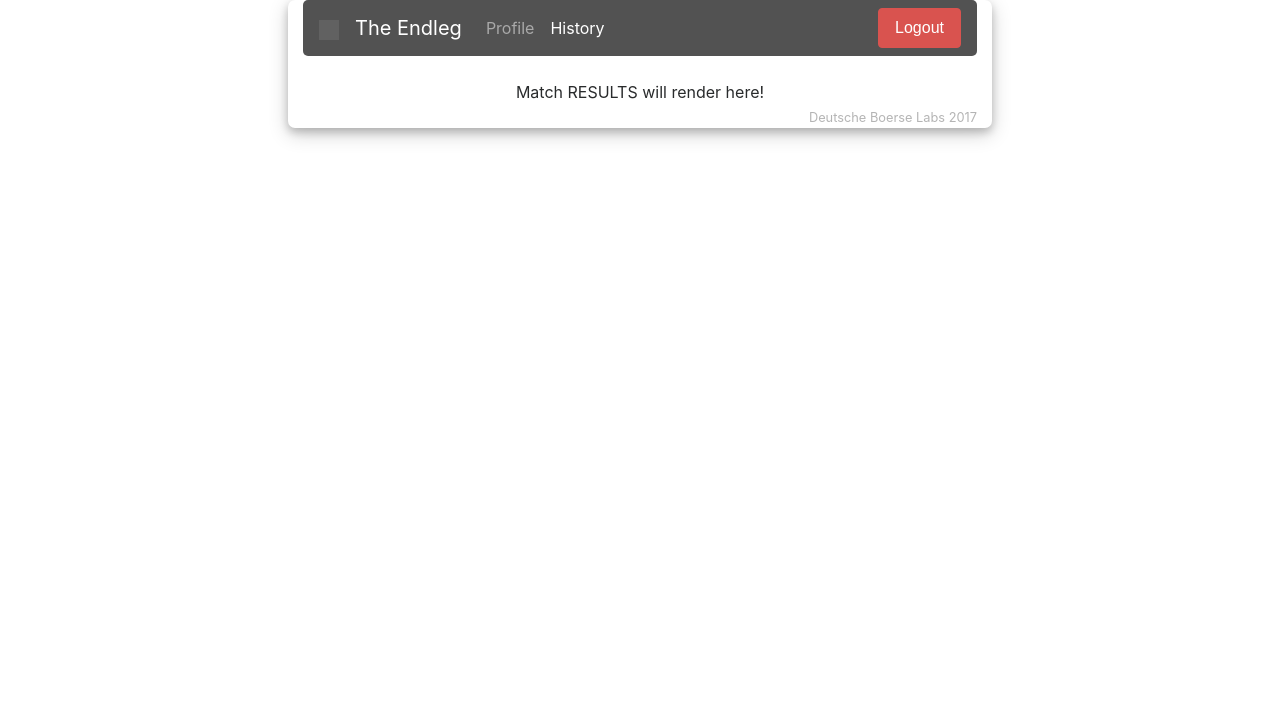
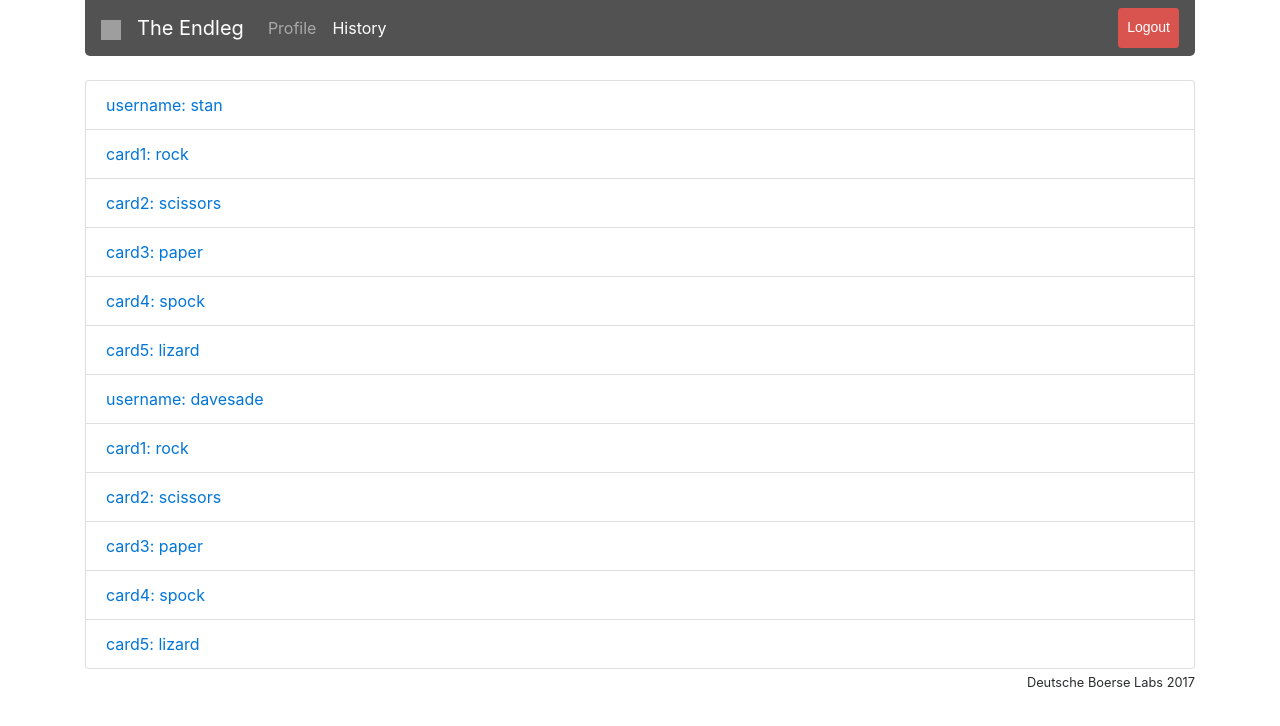
Before and after one commit to do-team/endleg-frontend, a web app: file page-history.html in a window 1280 px wide. Shown: the top 726 px of the page. Run offline with its HTML, style and script files only (its server is not run), Linux system fonts and the light colour scheme; some libraries are stand-ins or nearby versions; grey boxes are pictures that could not be loaded.

Commit message:
Error page : Displayed when user is not logged in page-history : Displays AJAX received data from JSON objects  - example.json is local JSON testing structure
Multiple other code fixes

```diff
--- a/css/styles.css
+++ b/css/styles.css
@@ -79,3 +79,10 @@ img.inverted {
 small {
     color: rgba(82, 82, 82, 0.43);
 }
+
+hr {
+    margin-top: 1rem;
+    margin-bottom: 1rem;
+    border: 0;
+    border-top: 1px solid rgba(0, 0, 0, 0.1);
+}
--- /dev/null
+++ b/example.json
@@ -0,0 +1,46 @@
+{
+  "items": [
+    {
+      "key"   : "username",
+      "value" : "stan"
+    },{
+      "key"   : "card1",
+      "value" : "rock"
+    },{
+      "key"   : "card2",
+      "value" : "scissors"
+    },{
+      "key"   : "card3",
+      "value" : "paper"
+    },{
+      "key"   : "card4",
+      "value" : "spock"
+    },{
+      "key"   : "card5",
+      "value" : "lizard"
+    },{
+      "key"   : "username",
+      "value" : "davesade"
+    },{
+      "key"   : "card1",
+      "value" : "rock"
+    },{
+      "key"   : "card2",
+      "value" : "scissors"
+    },{
+      "key"   : "card3",
+      "value" : "paper"
+    },{
+      "key"   : "card4",
+      "value" : "spock"
+    },{
+      "key"   : "card5",
+      "value" : "lizard"
+    }
+  ],
+  "obj": {
+    "number": 3.14e-6,
+    "enabled": true
+  },
+  "message": "This are the game results.."
+}
--- a/js/auth.js
+++ b/js/auth.js
@@ -37,7 +37,7 @@ function registerUser(user) {    // Need to provide placeholder keys unless unau
 
     userPool.signUp(user.username, user.password, attributeList, null, function (err, result) {
         if (err) {
-            console.log(err);
+            // console.log(err);
             return;
         }
         console.log('User' + user.username + 'Created');
@@ -123,7 +123,8 @@ function loginUser(username, password) {
         },
         onFailure: (err) => {
             console.log(err);
-            $('#loginButton').parent().prepend('<span class="error">' + err.message + '</span>')
+            // $('#loginButton').parent().prepend('<span class="error">' + err.message + '</span>');
+            $('#loginButton').parent().append('<span class="alert alert-danger">' + err.message + '</span>');
         }
     });
 }
@@ -199,7 +200,7 @@ function checkHand() {
     var obj_end = ' }';
 
     for (var i = 1; i < 6; i++) {
-        console.log('Getting element ' + i);
+        // console.log('Getting element ' + i);
         myCard = document.getElementById("myCard" + i).getAttribute("src");
         var filename = myCard.replace(/^(.*)[\\\/]/, '');                           // Regexp hell
         var output = filename.substr(0, filename.lastIndexOf('.')) || filename;     // Strip file ext from hellstring
@@ -210,14 +211,14 @@ function checkHand() {
             obj += '"card' + i + '" : "' + output + '", ';
         }
         ;
-        console.log(obj);
+        // console.log(obj);
     }
 
     obj = obj_start + obj + obj_end;
     var myObject = JSON.stringify(obj);
 
     // console.log(obj);
-    console.log(myObject);
+    // console.log(myObject);
     submitCards(myObject);           // Submit to transmitter
 }
 
--- /dev/null
+++ b/js/loadjson.js
@@ -0,0 +1,23 @@
+$(document).ready(function () {
+    // $('#show-data').click(function () {
+        var showData = $('#show-data');
+
+        $.getJSON('example.json', function (data) {
+            console.log(data);
+
+            var items = data.items.map(function (item) {
+                return item.key + ': ' + item.value;
+            });
+
+            showData.empty();
+
+            if (items.length) {
+                var content = '<a href="#" class="list-group-item">' + items.join('</a><a href="#" class="list-group-item">') + '</a>';
+                var list = $('<div class="list-group">').html(content);
+                showData.append(list);
+            }
+        });
+
+        showData.text('Loading the JSON file.');
+    // });
+});
--- a/page-history.html
+++ b/page-history.html
@@ -9,19 +9,12 @@
     <link rel="stylesheet" href="https://fonts.googleapis.com/icon?family=Material+Icons">
     <link rel="stylesheet" href="https://maxcdn.bootstrapcdn.com/bootstrap/4.0.0-alpha.6/css/bootstrap.min.css" integrity="sha384-rwoIResjU2yc3z8GV/NPeZWAv56rSmLldC3R/AZzGRnGxQQKnKkoFVhFQhNUwEyJ" crossorigin="anonymous">
 
+    <script type="text/javascript" src="https://ajax.googleapis.com/ajax/libs/jquery/3.1.1/jquery.min.js"></script>
     <!--<link rel="stylesheet" href="https://maxcdn.bootstrapcdn.com/bootstrap/3.3.7/css/bootstrap.min.css">-->
 
     <!-- FlatUI removed for now !!! -->
     <!--<link href="https://cdnjs.cloudflare.com/ajax/libs/flat-ui/2.3.0/css/flat-ui.min.css" rel="stylesheet">-->
     <link rel="Browser icon" href="favicon.ico">
-
-    <!--&lt;!&ndash; HTML5 shim, for IE6-8 support of HTML5 elements. All other JS at the end of file. &ndash;&gt;-->
-    <!--&lt;!&ndash;[if lt IE 9]>-->
-    <!--<script src="js/vendor/html5shiv.js"></script>-->
-    <!--<script src="js/vendor/respond.min.js"></script>-->
-    <!--<![endif]&ndash;&gt;-->
-
-    <link href="css/styles.css" rel="stylesheet">
 
     <script src="js/jsbn.js"></script>
     <script src="js/jsbn2.js"></script>
@@ -34,14 +27,13 @@
 </head>
 <body>
 
-<div class="container" style="width: 55%;">
+<div class="container">
 
-    <nav class="navbar navbar-toggleable-md navbar-light" style="background-color: #525252; border-radius: 5px">
+    <nav class="navbar sticky-top navbar-toggleable-md navbar-light" style="background-color: #525252; border-bottom-right-radius: 5px; border-bottom-left-radius: 5px;">
 
         <a class="navbar-brand" href="#">
             <img src="img/lizard.png" width="20" height="20" alt="Logo" id="lizard" class="inverted">
         </a>
-
         <button class="navbar-toggler navbar-toggler-right" type="button" data-toggle="collapse" data-target="#navbarSupportedContent" aria-controls="navbarSupportedContent" aria-expanded="false" aria-label="Toggle navigation">
             <span class="navbar-toggler-icon"></span>
         </button>
@@ -50,17 +42,17 @@
         <div class="collapse navbar-collapse" id="navbarSupportedContent">
             <ul class="navbar-nav mr-auto">
 
-                <li class="nav-item">
-                    <a class="nav-link" href="./profile.html" style="color: darkgray;">Profile</a>
+                <li class="nav-item ">
+                    <a class="nav-link" href="profile.html" style="color: darkgray;">Profile</a>
                 </li>
 
                 <li class="nav-item active">
-                    <a class="nav-link" href="./page-history.html" style="color: white;">History</a>
+                    <a class="nav-link" href="#" style="color: white;">History</a>
                 </li>
 
             </ul>
 
-            <button id="logoffButton" type="submit" class="btn btn-danger">Logout</button>
+            <button id="logoffButton" type="submit" class="btn btn-danger btn-sm"><span class="fa fa-power-off"></span> Logout</button>
         </div>
     </nav>
 
@@ -68,7 +60,7 @@
 
     <form id="myCards">
         <div class="row">
-        <div class="col-12">Match RESULTS will render here! </div>
+            <div class="col text-center" id="show-data">Match RESULTS will render here! </div>
         </div>
     </form>
 
@@ -82,8 +74,7 @@
 
 
 <!-- jQuery library -->
-<script src="https://ajax.googleapis.com/ajax/libs/jquery/3.1.1/jquery.min.js"></script>
-<script type="text/javascript" src="https://ajax.googleapis.com/ajax/libs/jquery/3.1.1/jquery.min.js"></script>
+<!--<script src="https://ajax.googleapis.com/ajax/libs/jquery/3.1.1/jquery.min.js"></script>-->
 <script src="https://cdnjs.cloudflare.com/ajax/libs/tether/1.4.0/js/tether.min.js" integrity="sha384-DztdAPBWPRXSA/3eYEEUWrWCy7G5KFbe8fFjk5JAIxUYHKkDx6Qin1DkWx51bBrb" crossorigin="anonymous"></script>
 <!-- Latest compiled Bootstrap -->
 <script src="https://maxcdn.bootstrapcdn.com/bootstrap/4.0.0-alpha.6/js/bootstrap.min.js" integrity="sha384-vBWWzlZJ8ea9aCX4pEW3rVHjgjt7zpkNpZk+02D9phzyeVkE+jo0ieGizqPLForn" crossorigin="anonymous"></script>
@@ -94,15 +85,15 @@
 <!-- AWS SDK -->
 <script src="https://sdk.amazonaws.com/js/aws-sdk-2.4.8.min.js"></script>
 
-<script src="js/auth.js"></script>
+<script src="js/loadjson.js"></script>
 
 <script type="text/javascript">
 
     document.getElementById("logoffButton").addEventListener("click", function () {
         logoutUser();
     }, false);
+</script>
 
 
-</script>
 </body>
 </html>
```
Also changed, not shown: error.html (+70 -3 lines), index.html (+4 -13 lines), page-confirm-registration.html (+1 -8 lines), profile.html (+39 -27 lines), img/no-pass.png (added).
